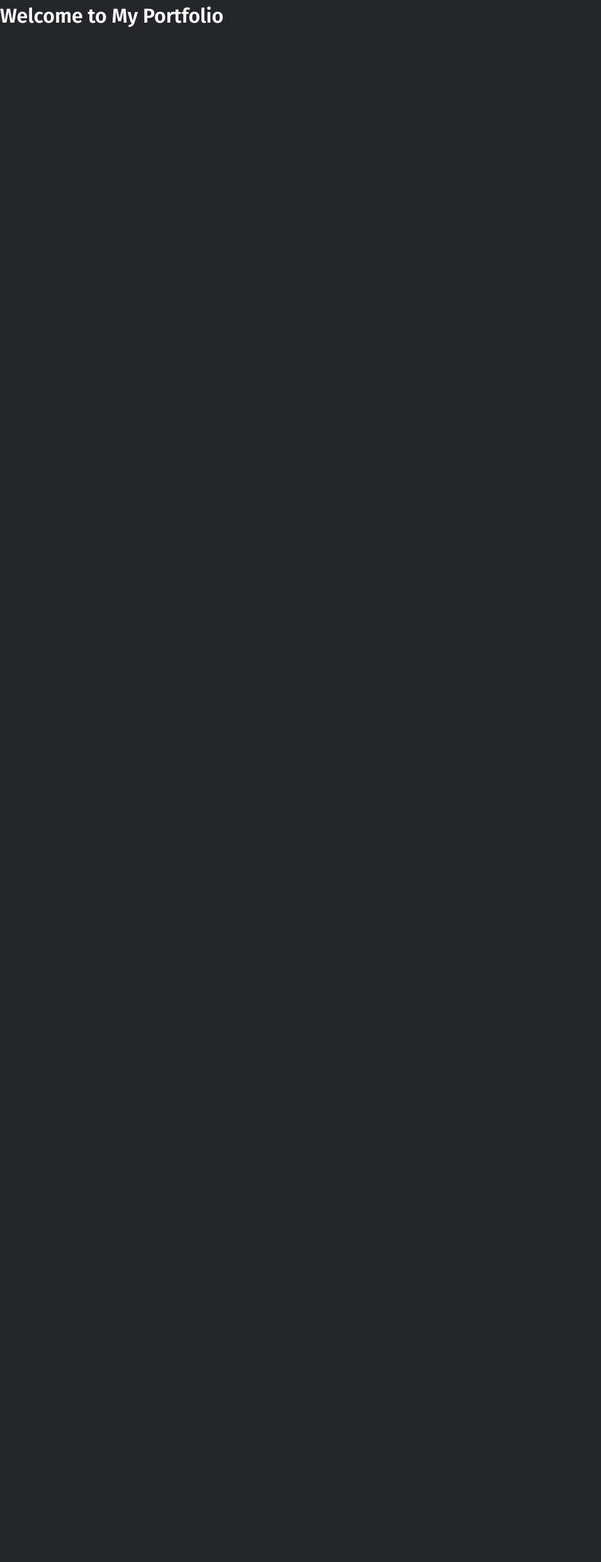
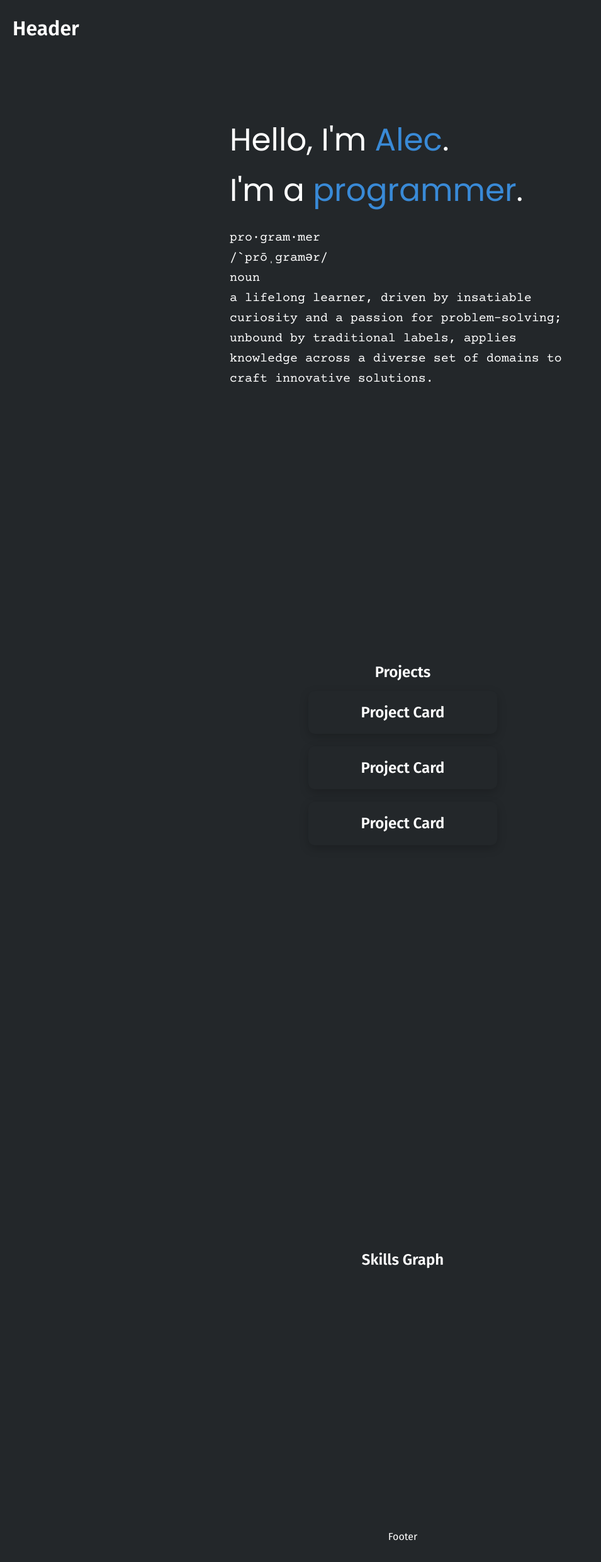
Before and after one commit to AlecFessler/dev-portfolio, a Next.js app: page / in a window 1280 px wide. Shown: the whole page at 63% size, without its empty margins (0-955 px from the left). Before the commit the page ends 800 px from the top, so only its background shows below. Built offline with nearby package versions, Linux system fonts and the light colour scheme.

Commit message:
styled greeting section and added skeleton for all other sections plus header and footer

```diff
--- /dev/null
+++ b/src/components/footer/Footer.tsx
@@ -0,0 +1,24 @@
+// src/components/footer/Footer.tsx
+
+import React from 'react';
+import styled from 'styled-components';
+
+// Styled section for the footer
+const FooterSection = styled.footer`
+  display: flex;
+  justify-content: center;
+  align-items: center;
+  height: 10vh;
+  background-color: ${({ theme }) => theme.colors.background};
+  color: ${({ theme }) => theme.colors.text};
+`;
+
+const Footer = () => {
+  return (
+    <FooterSection>
+      <p>Footer</p>
+    </FooterSection>
+  );
+};
+
+export default Footer;
--- /dev/null
+++ b/src/components/header/Header.tsx
@@ -0,0 +1,26 @@
+// src/components/header/Header.tsx
+
+import React from 'react';
+import styled from 'styled-components';
+
+const HeaderContainer = styled.header`
+  display: flex;
+  justify-content: space-between;
+  align-items: center;
+  padding: 2rem;
+  position: fixed;
+  top: 0;
+  width: 100%;
+  background-color: ${({ theme }) => theme.colors.background};
+  z-index: 1000;
+`;
+
+const Header = () => {
+  return (
+    <HeaderContainer>
+      <h1>Header</h1>
+    </HeaderContainer>
+  );
+};
+
+export default Header;
--- /dev/null
+++ b/src/components/project_card/ProjectCard.tsx
@@ -0,0 +1,27 @@
+// src/components/project_card/ProjectCard.tsx
+
+import React from 'react';
+import styled from 'styled-components';
+
+// Styled container for the project card
+const ProjectCardContainer = styled.div`
+  width: 100%;
+  max-width: 300px;
+  background-color: ${({ theme }) => theme.colors.background};
+  color: ${({ theme }) => theme.colors.text};
+  border-radius: 10px;
+  box-shadow: 0 5px 15px rgba(0, 0, 0, 0.2);
+  padding: 1.5rem;
+  margin: 1rem;
+  text-align: center;
+`;
+
+const ProjectCard = () => {
+  return (
+    <ProjectCardContainer>
+      <h2>Project Card</h2>
+    </ProjectCardContainer>
+  );
+};
+
+export default ProjectCard;
--- /dev/null
+++ b/src/components/sections/Greeting.tsx
@@ -0,0 +1,60 @@
+import { styled, keyframes } from 'styled-components';
+
+const StyledSection = styled.section`
+    height: 100vh;
+    display: flex;
+    justify-content: center;
+    align-items: center;
+    background-color: ${({ theme }) => theme.colors.background};
+    color: ${({ theme }) => theme.colors.text};
+    text-align: left;
+    padding: 0 2rem;
+    margin: 0 auto;
+`;
+
+const TextContainer = styled.div`
+    display: flex;
+    flex-direction: column;
+    justify-content: center;
+    max-width: 55rem;
+`;
+
+const GreetingText = styled.div`
+    font-family: ${({ theme }) => theme.fonts.heading};
+    font-size: 5rem;
+    margin-bottom: 2rem;
+`;
+
+const Highlight = styled.span`
+    color: ${({ theme }) => theme.colors.primary};
+    position: relative;
+    display: inline-block;
+`;
+
+const Definition = styled.div`
+    font-family: ${({ theme }) => theme.fonts.monospace};
+    font-size: 2rem;
+    max-width: 100%;
+`;
+
+const Greeting = () => {
+  return (
+    <StyledSection>
+        <TextContainer>
+            <GreetingText>
+                Hello, I'm <Highlight>Alec</Highlight>.<br />
+                I'm a <Highlight>programmer</Highlight>.
+            </GreetingText>
+            <Definition>
+                pro·gram·mer<br />
+                /`prōˌgramər/<br />
+                noun<br />
+                a lifelong learner, driven by insatiable curiosity and a passion for problem-solving;
+                unbound by traditional labels, applies knowledge across a diverse set of domains to craft innovative solutions.
+            </Definition>
+        </TextContainer>
+    </StyledSection>
+  );
+};
+
+export default Greeting;
--- /dev/null
+++ b/src/components/sections/Projects.tsx
@@ -0,0 +1,32 @@
+// src/components/sections/Projects.tsx
+
+import React from 'react';
+import styled from 'styled-components';
+
+import ProjectCard from '../project_card/ProjectCard';
+
+// Styled section for the projects
+const ProjectsSection = styled.section`
+    height: 100vh;
+    display: flex;
+    flex-direction: column;
+    justify-content: center;
+    align-items: center;
+    background-color: ${({ theme }) => theme.colors.background};
+    color: ${({ theme }) => theme.colors.text};
+    padding: 0 2rem;
+`;
+
+
+const Projects = () => {
+  return (
+    <ProjectsSection>
+        <h1>Projects</h1>
+        <ProjectCard />
+        <ProjectCard />
+        <ProjectCard />
+    </ProjectsSection>
+  );
+};
+
+export default Projects;
--- /dev/null
+++ b/src/components/sections/SkillsGraph.tsx
@@ -0,0 +1,26 @@
+// src/components/sections/SkillsGraph.tsx
+
+import React from 'react';
+import styled from 'styled-components';
+
+// Styled section for the skills graph
+const SkillsGraphSection = styled.section`
+  height: 100vh;
+  display: flex;
+  flex-direction: column;
+  justify-content: center;
+  align-items: center;
+  background-color: ${({ theme }) => theme.colors.background};
+  color: ${({ theme }) => theme.colors.text};
+  padding: 0 2rem;
+`;
+
+const SkillsGraph = () => {
+  return (
+    <SkillsGraphSection>
+      <h1>Skills Graph</h1>
+    </SkillsGraphSection>
+  );
+};
+
+export default SkillsGraph;
--- a/src/pages/index.tsx
+++ b/src/pages/index.tsx
@@ -1,6 +1,12 @@
 // src/pages/index.tsx
 import type { NextPage } from 'next';
 import Head from 'next/head';
+
+import Header from '../components/header/Header';
+import Greeting from '../components/sections/Greeting';
+import Projects from '../components/sections/Projects';
+import SkillsGraph from '../components/sections/SkillsGraph';
+import Footer from '../components/footer/Footer';
 
 const Home: NextPage = () => {
   return (
@@ -12,8 +18,11 @@ const Home: NextPage = () => {
       </Head>
 
       <main>
-        <h1>Welcome to My Portfolio</h1>
-        {/* Your content here */}
+        <Header />
+        <Greeting />
+        <Projects />
+        <SkillsGraph />
+        <Footer />
       </main>
     </div>
   );
```
